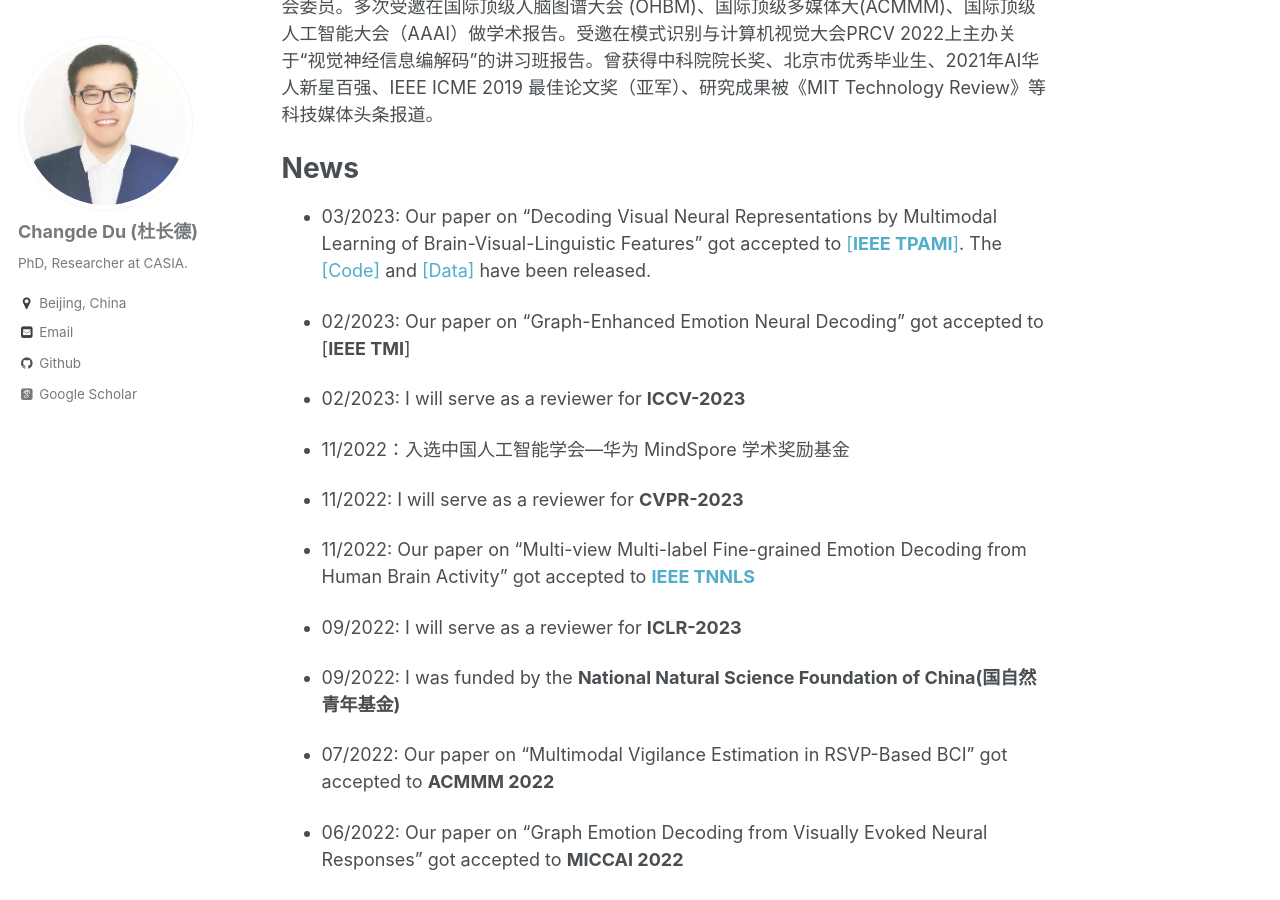
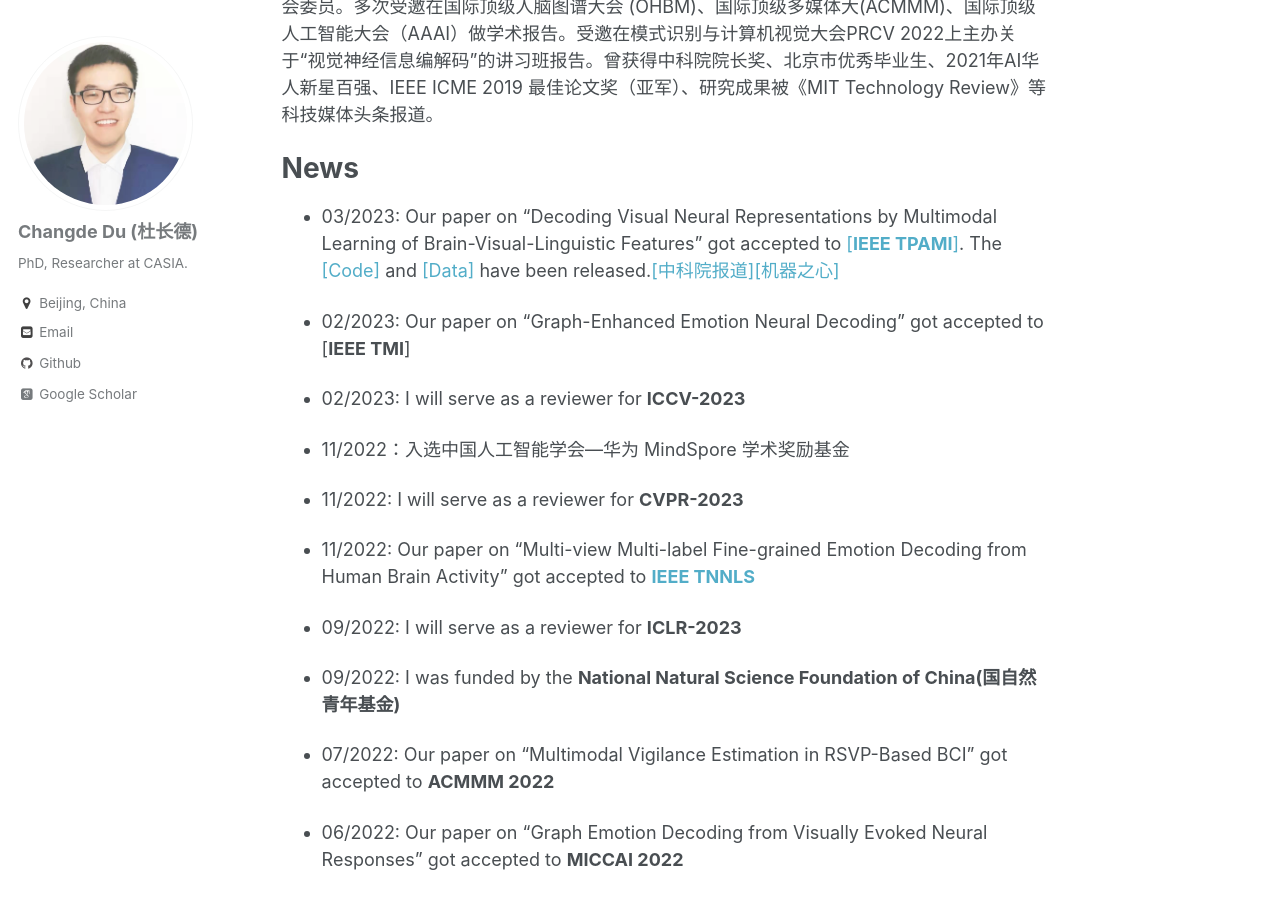
Before and after one commit to ChangdeDu/changdedu.github.io, a Jekyll site: the page built from _pages/about.md, in a window 1280 px wide and 900 px high, scrolled down 383 px. Built offline with Jekyll 4.4.1, drawn with Linux system fonts in a browser that asks for light colours; some web fonts are replaced.

Commit message:
Update about.md

```diff
--- a/_pages/about.md
+++ b/_pages/about.md
@@ -12,7 +12,7 @@ redirect_from:
 
 
 # News
-- 03/2023: Our paper on "Decoding Visual Neural Representations by Multimodal Learning of Brain-Visual-Linguistic Features" got accepted to [[**IEEE TPAMI**]](https://ieeexplore.ieee.org/document/10089190). The [[Code]](https://github.com/ChangdeDu/BraVL) and [[Data]](https://figshare.com/articles/dataset/BraVL/17024591) have been released.
+- 03/2023: Our paper on "Decoding Visual Neural Representations by Multimodal Learning of Brain-Visual-Linguistic Features" got accepted to [[**IEEE TPAMI**]](https://ieeexplore.ieee.org/document/10089190). The [[Code]](https://github.com/ChangdeDu/BraVL) and [[Data]](https://figshare.com/articles/dataset/BraVL/17024591) have been released.[[中科院报道]](https://www.cas.cn/syky/202304/t20230407_4883387.shtml)[[机器之心]](https://mp.weixin.qq.com/s/6Q6aUq5zAo6CWwWJR3zlsw)
 
 - 02/2023: Our paper on "Graph-Enhanced Emotion Neural Decoding" got accepted to [**IEEE TMI**]
 
@@ -62,7 +62,7 @@ redirect_from:
 ### [[Google Scholar]](https://scholar.google.com/citations?user=ef2EFsYAAAAJ&hl=zh-CN) [[DBLP]](https://dblp.org/pid/178/4485.html)
 
 ## 2023
-- **Changde Du**, Kaicheng Fu, Jinpeng Li, Huiguang He. [**Decoding Visual Neural Representations by Multimodal Learning of Brain-Visual-Linguistic Features**](https://arxiv.org/abs/2210.06756). IEEE Transactions on Pattern Analysis and Machine Intelligence (**TPAMI 2023**). <br>[[PDF]](https://ieeexplore.ieee.org/document/10089190) [[Code]](https://github.com/ChangdeDu/BraVL) [[Data]](https://figshare.com/articles/dataset/BraVL/17024591) [[中科院报道]](https://www.cas.cn/syky/202304/t20230407_4883387.shtml)
+- **Changde Du**, Kaicheng Fu, Jinpeng Li, Huiguang He. [**Decoding Visual Neural Representations by Multimodal Learning of Brain-Visual-Linguistic Features**](https://arxiv.org/abs/2210.06756). IEEE Transactions on Pattern Analysis and Machine Intelligence (**TPAMI 2023**). <br>[[PDF]](https://ieeexplore.ieee.org/document/10089190) [[Code]](https://github.com/ChangdeDu/BraVL) [[Data]](https://figshare.com/articles/dataset/BraVL/17024591) [[中科院报道]](https://www.cas.cn/syky/202304/t20230407_4883387.shtml)[[机器之心]](https://mp.weixin.qq.com/s/6Q6aUq5zAo6CWwWJR3zlsw)
 
 - Zhongyu Huang, **Changde Du**, Yingheng Wang, Kaicheng Fu, Huiguang He. Graph-Enhanced Emotion Neural Decoding. IEEE Transactions on Medical Imaging (**TMI 2023**)
 
```
